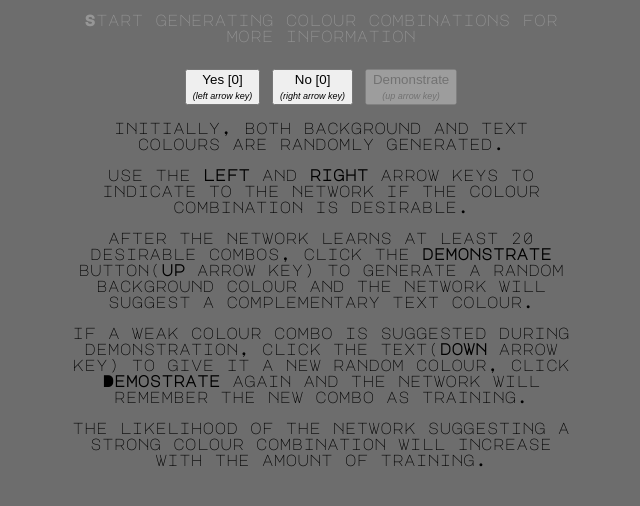
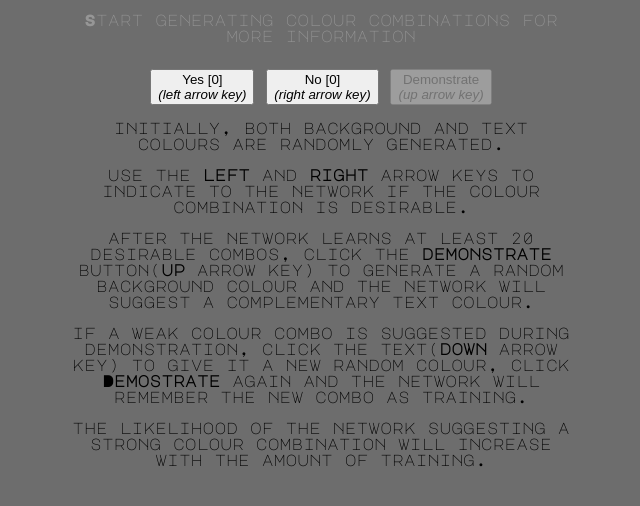
Before and after one commit to williammac2004/williammac2004.github.io, a plain HTML site: page picker.html in a window 1280 px wide. Shown: the part 228-734 px from the top of the page, without its empty margins (319-959 px from the left). Drawn offline with Linux system fonts and the light colour scheme; a script that the page names is missing.

Commit message:
Update pickerStyle.css

```diff
--- a/pickerStyle.css
+++ b/pickerStyle.css
@@ -18,7 +18,7 @@ button {
 }
 
 em {
-    font-size: xx-small;
+    font-size: xxx-small;
 }
 
 p {
```
